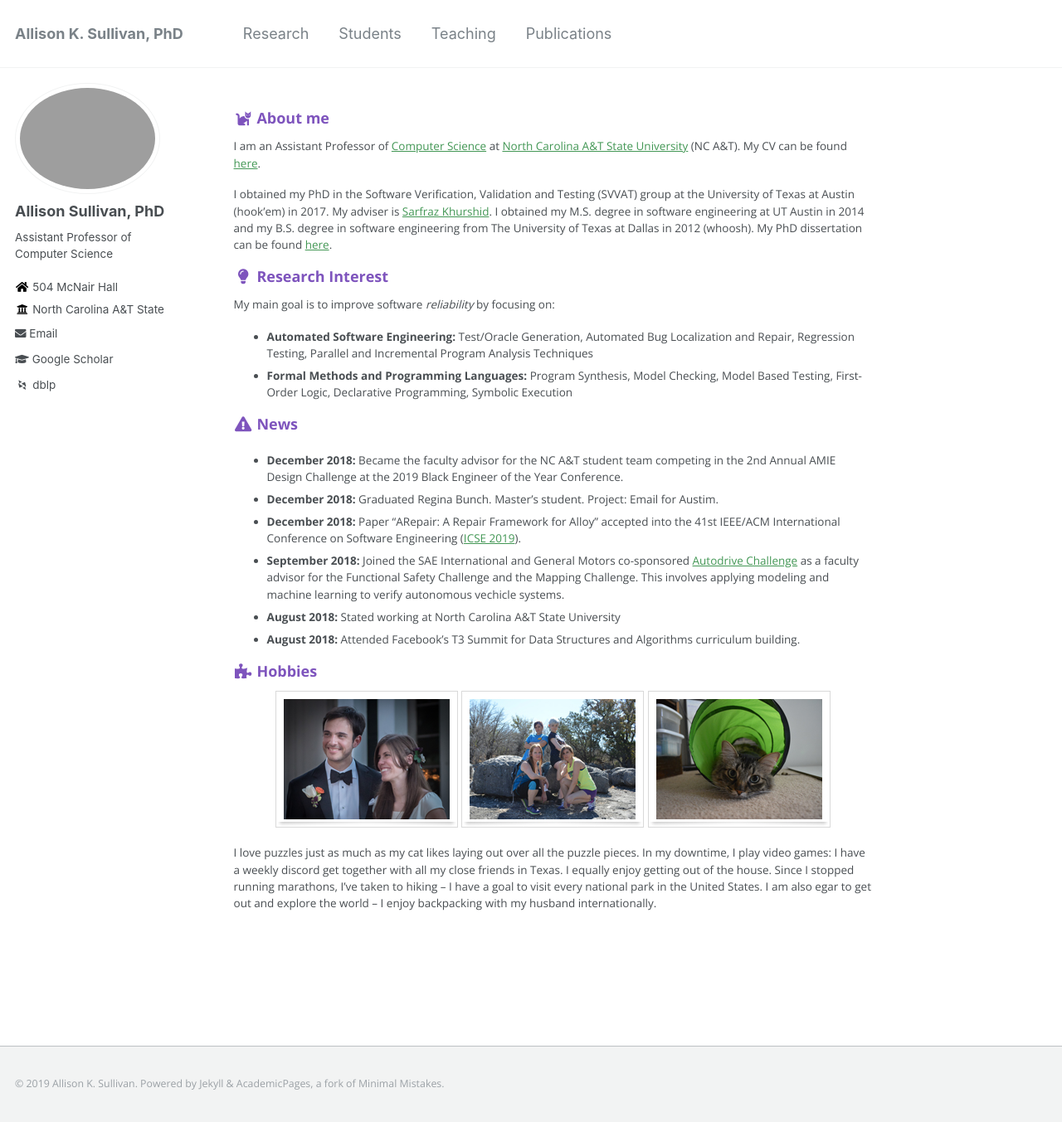
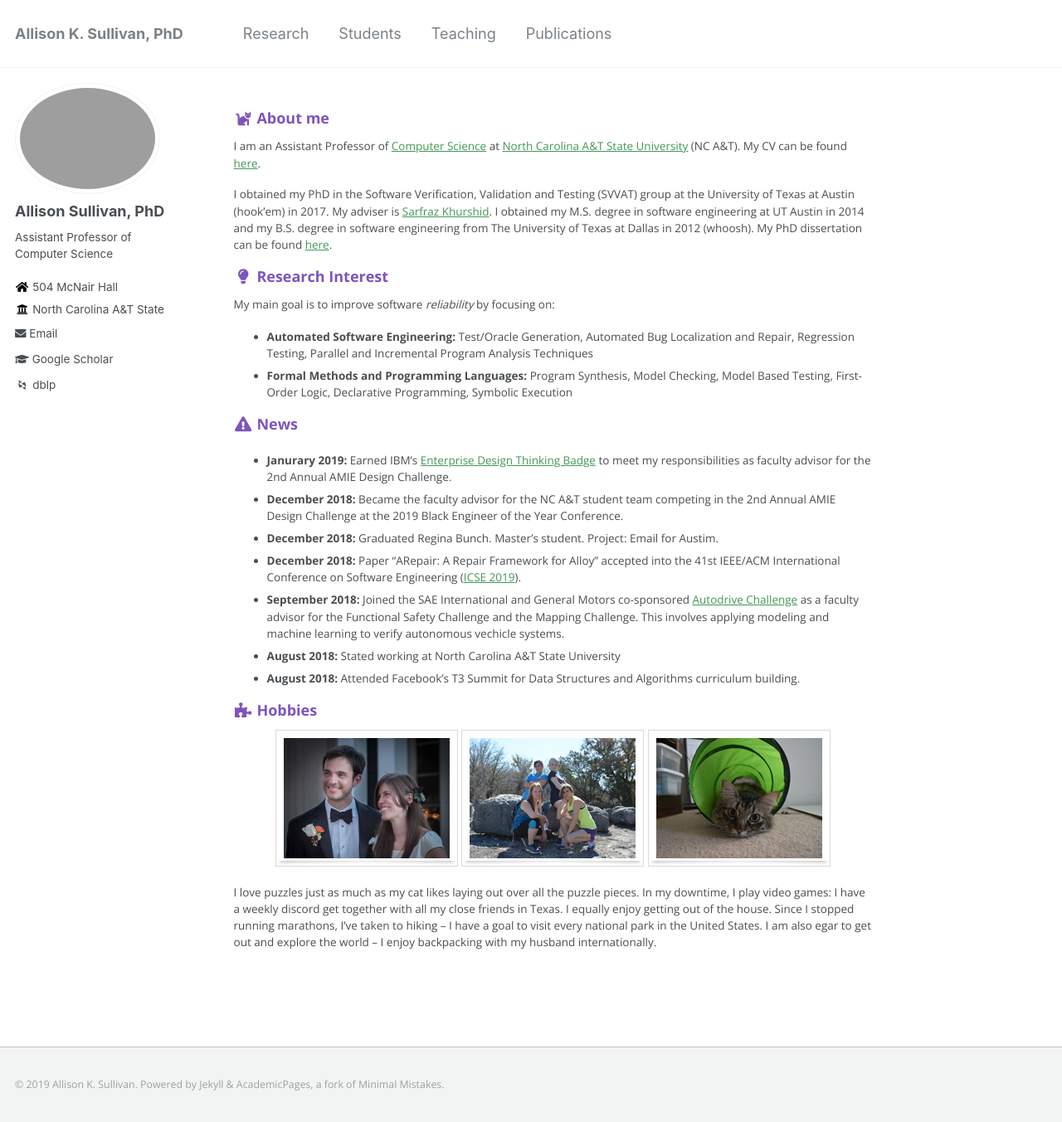
Before and after one commit to Allisonius/allisonius.github.io, a Jekyll site: the page built from _pages/about.md, in a window 1280 px wide and 1353 px high. Shown: the whole window at 83% size. Built offline with Jekyll 4.4.1, drawn with Linux system fonts in a browser that asks for light colours; some web fonts are replaced.

Commit message:
Update about.md

```diff
--- a/_pages/about.md
+++ b/_pages/about.md
@@ -22,6 +22,7 @@ My main goal is to improve software _reliability_ by focusing on:
 
 ### <i class="fa fa-fw fa-exclamation-triangle" aria-hidden="true"></i> News
 
+  * **Janurary 2019:** Earned IBM's [Enterprise Design Thinking Badge](https://www.youracclaim.com/badges/e5123a17-6b9a-40c2-a1b3-87f8afc98a4b/public_url) to meet my responsibilities as faculty advisor for the 2nd Annual AMIE Design Challenge.
   * **December 2018:** Became the faculty advisor for the NC A&T student team competing in the 2nd Annual AMIE Design Challenge at the 2019 Black Engineer of the Year Conference.
   * **December 2018:** Graduated Regina Bunch. Master's student. Project: Email for Austim.
   * **December 2018:** Paper "ARepair: A Repair Framework for Alloy" accepted into the 41st IEEE/ACM International Conference on Software Engineering ([ICSE 2019](https://conf.researchr.org/home/icse-2019)).
```
